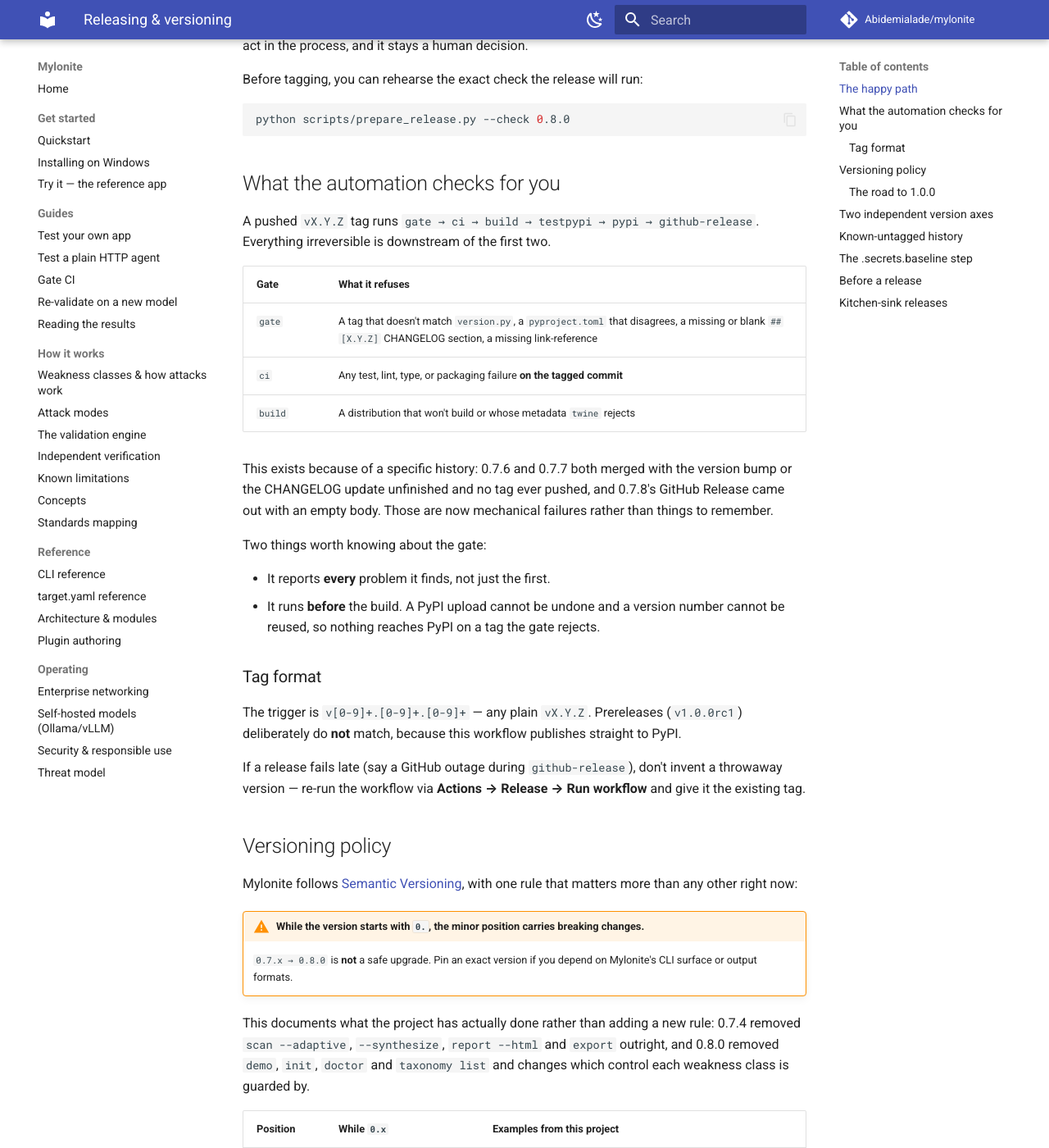
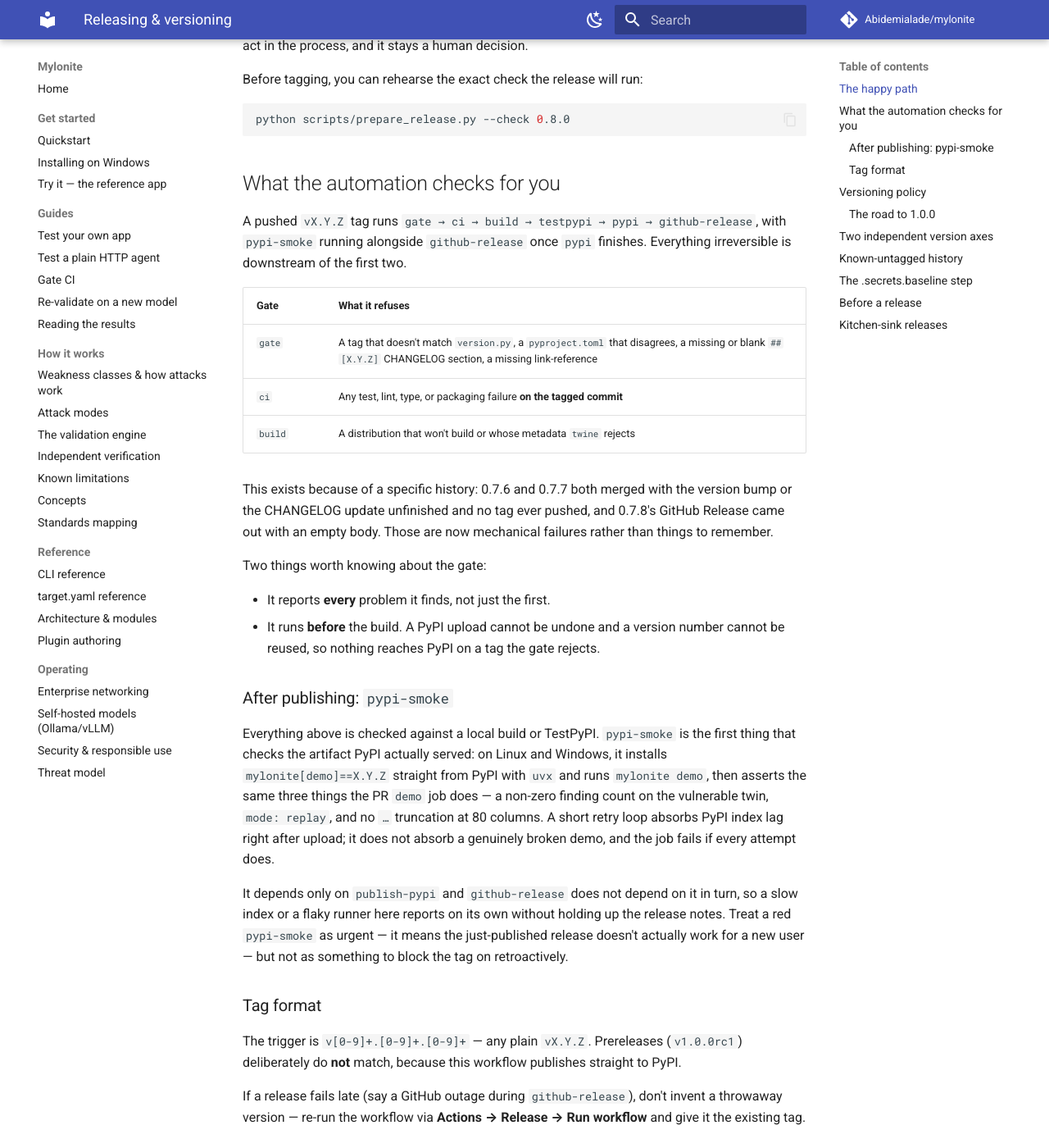
Before and after one commit to Abidemialade/mylonite, an MkDocs documentation site: the page built from docs/contributing/releasing.md, in a window 1280 px wide and 1400 px high, scrolled down 418 px. Shown: the whole window at 82% size. Built offline with MkDocs 1.6.1 and Material for MkDocs 9.7.7, drawn with Linux system fonts in a browser that asks for light colours; comment, search, counter and statistics services are not loaded.

Commit message:
ci(release): run the demo from PyPI on Linux and Windows after each release
Adds pypi-smoke to release.yml, needs: publish-pypi. It installs
mylonite[demo]==X.Y.Z with uvx straight from PyPI on both OSes and runs
the same checks as ci.yml's demo job, retrying through PyPI index lag.
It reports on its own; github-release still depends only on publish-pypi.

Co-Authored-By: Claude Sonnet 5 <noreply@anthropic.com>
Claude-Session: https://claude.ai/code/session_01B6tnFVjUCwESuAqvnrvfFd
Signed-off-by: Abidemi Alade <bidexalade123@gmail.com>

```diff
--- a/docs/contributing/releasing.md
+++ b/docs/contributing/releasing.md
@@ -24,7 +24,8 @@ python scripts/prepare_release.py --check 0.8.0
 ## What the automation checks for you
 
 A pushed `vX.Y.Z` tag runs `gate → ci → build → testpypi → pypi →
-github-release`. Everything irreversible is downstream of the first two.
+github-release`, with `pypi-smoke` running alongside `github-release` once
+`pypi` finishes. Everything irreversible is downstream of the first two.
 
 | Gate | What it refuses |
 |---|---|
@@ -42,6 +43,23 @@ Two things worth knowing about the gate:
 - It reports **every** problem it finds, not just the first.
 - It runs **before** the build. A PyPI upload cannot be undone and a version
   number cannot be reused, so nothing reaches PyPI on a tag the gate rejects.
+
+### After publishing: `pypi-smoke`
+
+Everything above is checked against a local build or TestPyPI. `pypi-smoke`
+is the first thing that checks the artifact PyPI actually served: on Linux and
+Windows, it installs `mylonite[demo]==X.Y.Z` straight from PyPI with `uvx`
+and runs `mylonite demo`, then asserts the same three things the PR `demo`
+job does — a non-zero finding count on the vulnerable twin, `mode: replay`,
+and no `…` truncation at 80 columns. A short retry loop absorbs PyPI index
+lag right after upload; it does not absorb a genuinely broken demo, and the
+job fails if every attempt does.
+
+It depends only on `publish-pypi` and `github-release` does not depend on it
+in turn, so a slow index or a flaky runner here reports on its own without
+holding up the release notes. Treat a red `pypi-smoke` as urgent — it means
+the just-published release doesn't actually work for a new user — but not as
+something to block the tag on retroactively.
 
 ### Tag format
 
```
Also changed, not shown: CHANGELOG.md (+8 -0 lines), 2 other files.
